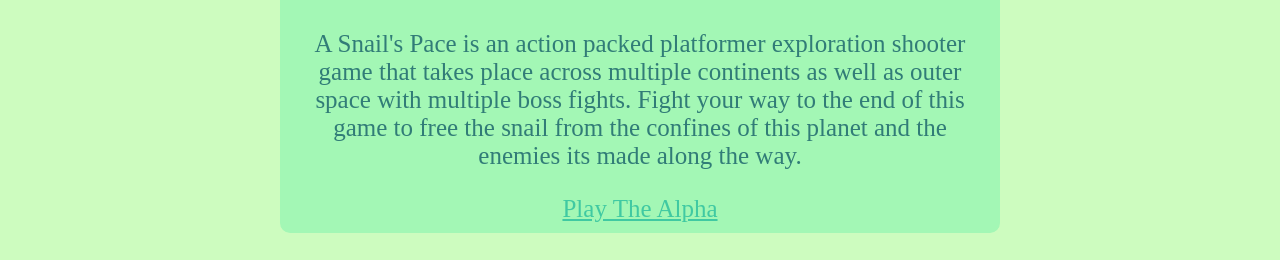
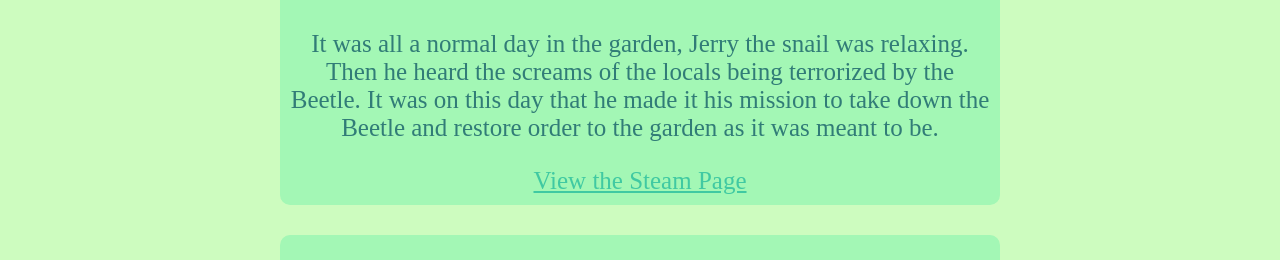
Before and after one commit to DoxStudios/site, a plain HTML site: page games.html in a window 1280 px wide. Shown: the part 279-539 px from the top of the page. Drawn offline with nearby package versions, Linux system fonts and the light colour scheme.

Commit message:
Updated A Snail's Pace description and link

```diff
--- a/games.html
+++ b/games.html
@@ -28,8 +28,8 @@
 
   <div class="game snail">
     <h1>A Snail's Pace</h1>
-    <p>A Snail's Pace is an action packed platformer exploration shooter game that takes place across multiple continents as well as outer space with multiple boss fights. Fight your way to the end of this game to free the snail from the confines of this planet and the enemies its made along the way.</p>
-    <a href="https://playtest.doxstudios.net" target="_blank">Play The Alpha</a>
+    <p>It was all a normal day in the garden, Jerry the snail was relaxing. Then he heard the screams of the locals being terrorized by the Beetle. It was on this day that he made it his mission to take down the Beetle and restore order to the garden as it was meant to be.</p>
+    <a href="https://store.steampowered.com/app/3121720/A_Snails_Pace/" target="_blank">View the Steam Page</a>
   </div>
 
   <div class="game catacombs">
```
